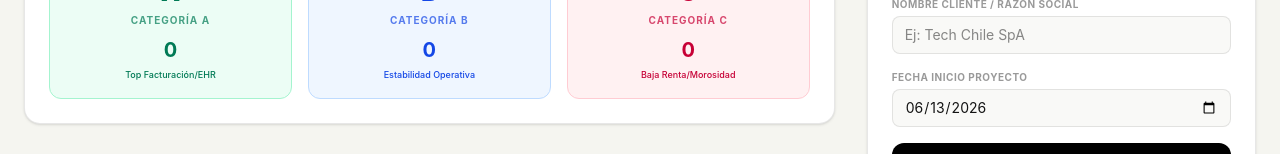
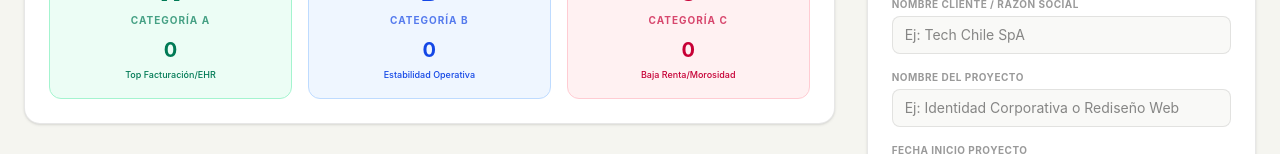
Before and after one commit to jeespinozag3094-cell/Proyecto-freelance-en-apuros-paralelo-1-sistemas, a React (Vite) app: page / in a window 1280 px wide. Shown: the part 646-800 px from the top of the page. Built offline with nearby package versions, Linux system fonts and the light colour scheme; no server answers.

Commit message:
feat: add custom project name input to client form
Allow users to define a specific project name when adding a new client, defaulting to a generic title if left blank.

```diff
--- a/src/App.tsx
+++ b/src/App.tsx
@@ -844,6 +844,7 @@ function StatusBadge({ status }: { status: 'PENDING' | 'ISSUED' | 'PAID' | 'OVER
 function NewClientForm({ onAdd }: { onAdd: (c: Client, p: Project) => void }) {
   const [rut, setRut] = useState('');
   const [name, setName] = useState('');
+  const [projectName, setProjectName] = useState('');
   const [tariff, setTariff] = useState('35000');
   const [onboardingDate, setOnboardingDate] = useState(format(new Date(), 'yyyy-MM-dd'));
 
@@ -865,13 +866,14 @@ function NewClientForm({ onAdd }: { onAdd: (c: Client, p: Project) => void }) {
     const newProject: Project = {
       id: uuidv4(),
       clientId,
-      name: `Consultoría ${name}`,
+      name: projectName || `Consultoría ${name}`,
       status: 'ACTIVE'
     };
 
     onAdd(newClient, newProject);
     setRut('');
     setName('');
+    setProjectName('');
   };
 
   return (
@@ -907,6 +909,17 @@ function NewClientForm({ onAdd }: { onAdd: (c: Client, p: Project) => void }) {
           className="w-full bg-[#F9F9F7] border border-[#141414]/10 rounded-lg px-3 py-2 text-sm focus:outline-none focus:ring-1 focus:ring-black transition-all"
           value={name}
           onChange={(e) => setName(e.target.value)}
+          required
+        />
+      </div>
+      <div>
+        <label className="text-[10px] uppercase tracking-wider text-black/40 font-bold mb-1 block">Nombre del Proyecto</label>
+        <input
+          type="text"
+          placeholder="Ej: Identidad Corporativa o Rediseño Web"
+          className="w-full bg-[#F9F9F7] border border-[#141414]/10 rounded-lg px-3 py-2 text-sm focus:outline-none focus:ring-1 focus:ring-black transition-all"
+          value={projectName}
+          onChange={(e) => setProjectName(e.target.value)}
           required
         />
       </div>
```
